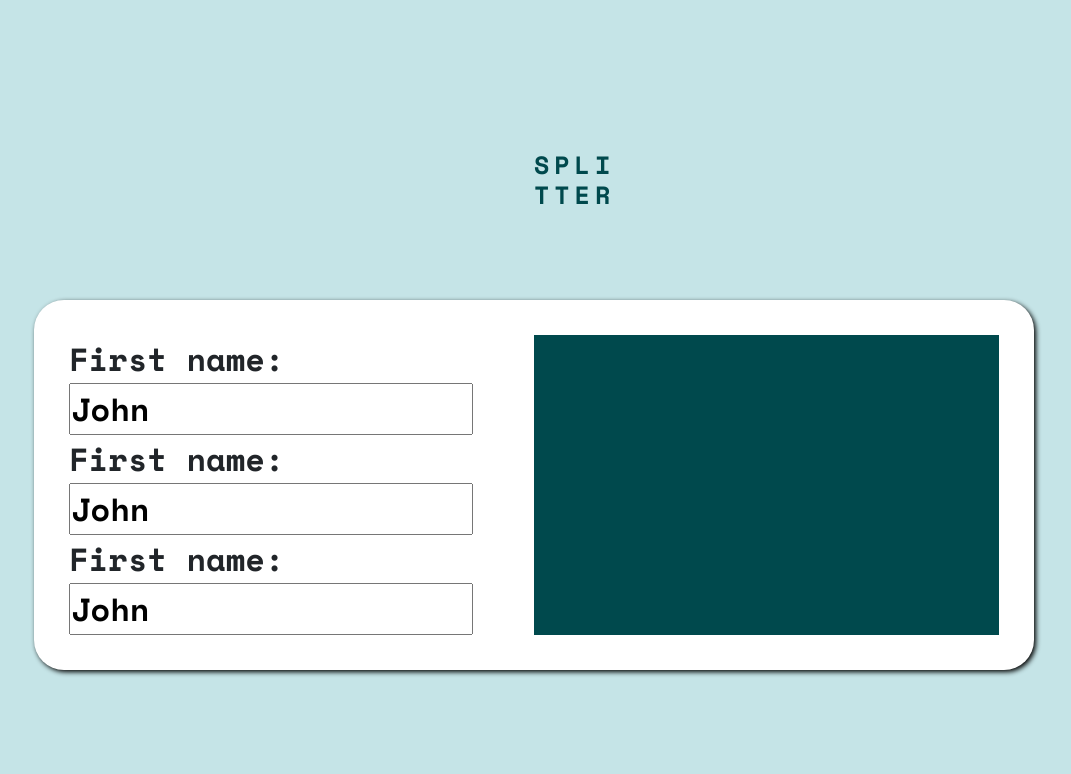
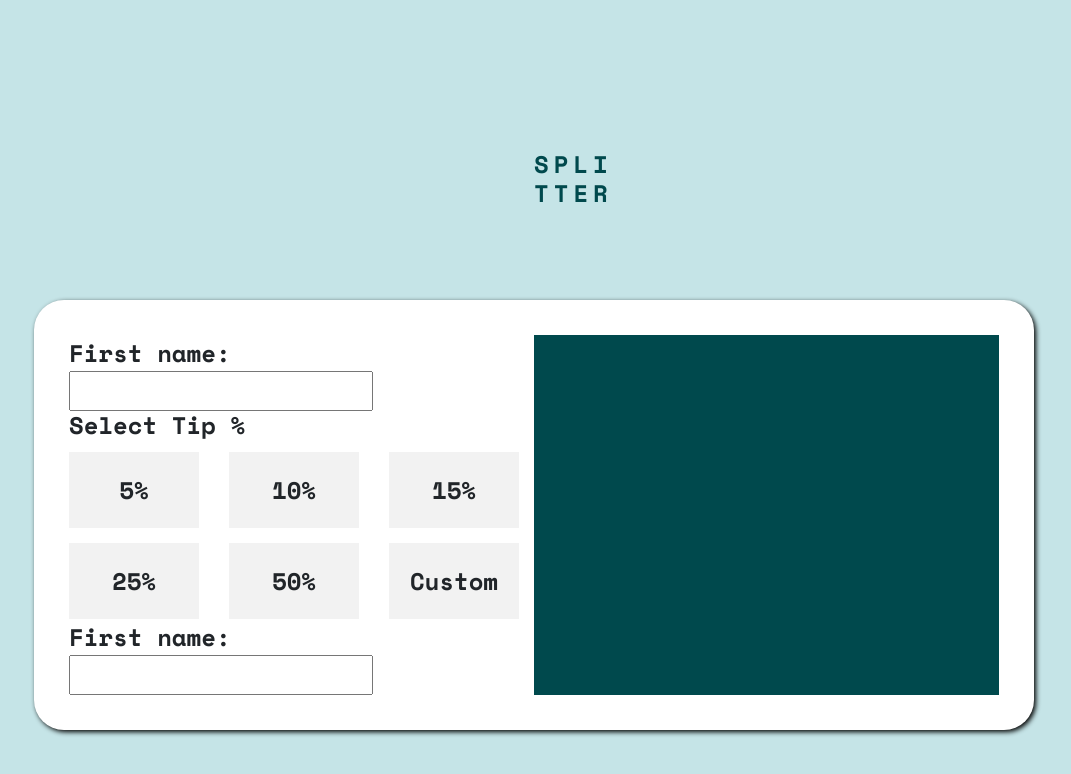
Before and after one commit to JulianTymeczko/Tip-Calculator, a plain HTML site: page index.html in a window 1280 px wide. Shown: the whole page, without its empty margins (106-1177 px from the left). Drawn offline with nearby package versions, Linux system fonts and the light colour scheme.

Commit message:
added more complex css components

```diff
--- a/index.html
+++ b/index.html
@@ -23,12 +23,27 @@
     <main class="custom-main">
         <section class="custom-section row">
             <div class="col-6 left-column">
-                <div class="bill"><form>  <label for="fname">First name:</label><br>
-                    <input type="text" id="fname" name="fname" value="John"><br></form></div>
-                <div class="select-tip"><form><label for="fname">First name:</label><br>
-                    <input type="text" id="fname" name="fname" value="John"><br></form></div>
-                <div class="number-of-people"><form><label for="fname">First name:</label><br>
-                    <input type="text" id="fname" name="fname" value="John"><br></form></div>
+                <div class="bill">
+                    <form> <label for="bill">First name:</label><br>
+                        <input type="text" id="bill"><br>
+                    </form>
+                </div>
+                <div class="select-tip">
+                    <h1>Select Tip %</h1>
+                    <div class="custom-container">
+                        <div class="item">5%</div>
+                        <div class="item">10%</div>
+                        <div class="item">15%</div>
+                        <div class="item">25%</div>
+                        <div class="item">50%</div>
+                        <div class="item">Custom </div>
+                    </div>
+                </div>
+                <div class="number-of-people">
+                    <form><label for="number-of-people">First name:</label><br>
+                        <input type="text" id="number-of-people"><br>
+                    </form>
+                </div>
             </div>
             <div class="col-6 right-column"></div>
         </section>
--- a/style.css
+++ b/style.css
@@ -1,5 +1,5 @@
 * {
-
+    font-size:24px !important;
     font-family: 'Lato', sans-serif;
     font-family: 'Space Mono', monospace;
     font-weight: 700;
@@ -19,7 +19,7 @@ body {
     box-shadow: 2px 2px 5px black;
     position: relative;
     padding: 35px;
-    font-size:2rem;
+
 }
 
 .custom-h1 {
@@ -52,8 +52,28 @@ body {
     background-color: hsl(0, 0%, 100%);
 
 
+
 }
 
 .right-column{
     background-color: hsl(183, 100%, 15%)
 }
+
+
+.custom-input-2{
+    height:36px;
+}
+
+.custom-container {
+    display: grid;
+    grid-template-columns: repeat(3, 1fr);
+    grid-template-rows: repeat(2, 1fr);
+    grid-gap: 15px;
+}
+
+.item {
+    background-color: #f2f2f2;
+    padding: 20px;
+    text-align: center;
+    max-width: 130px;
+}
```
